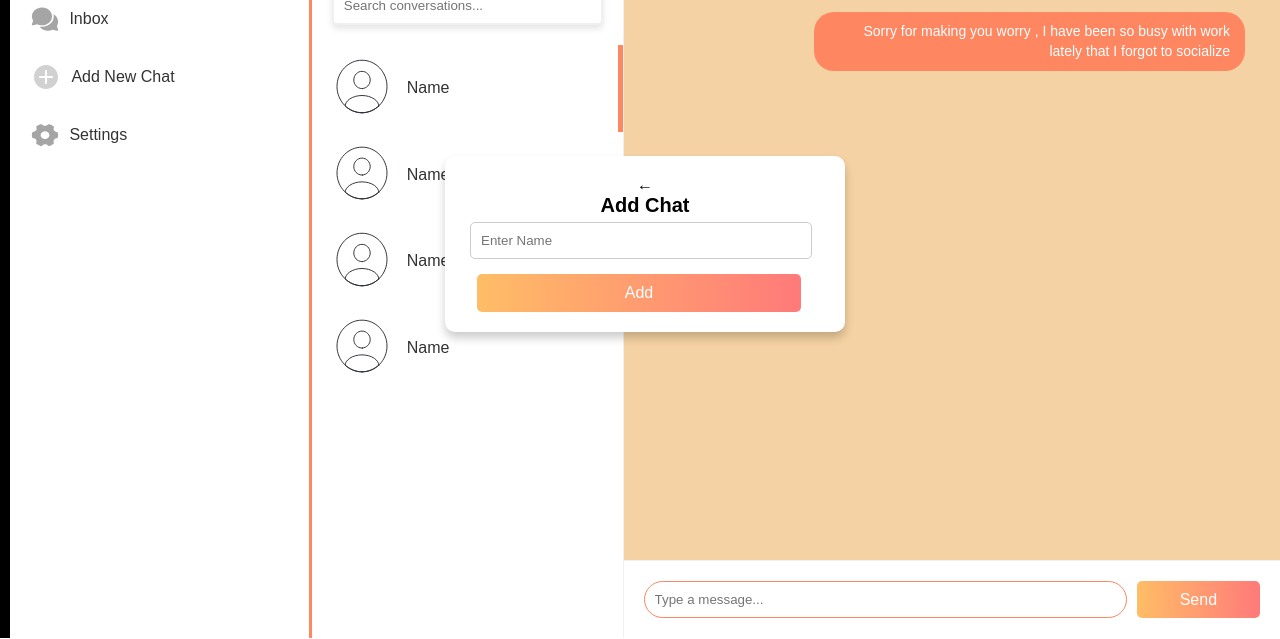
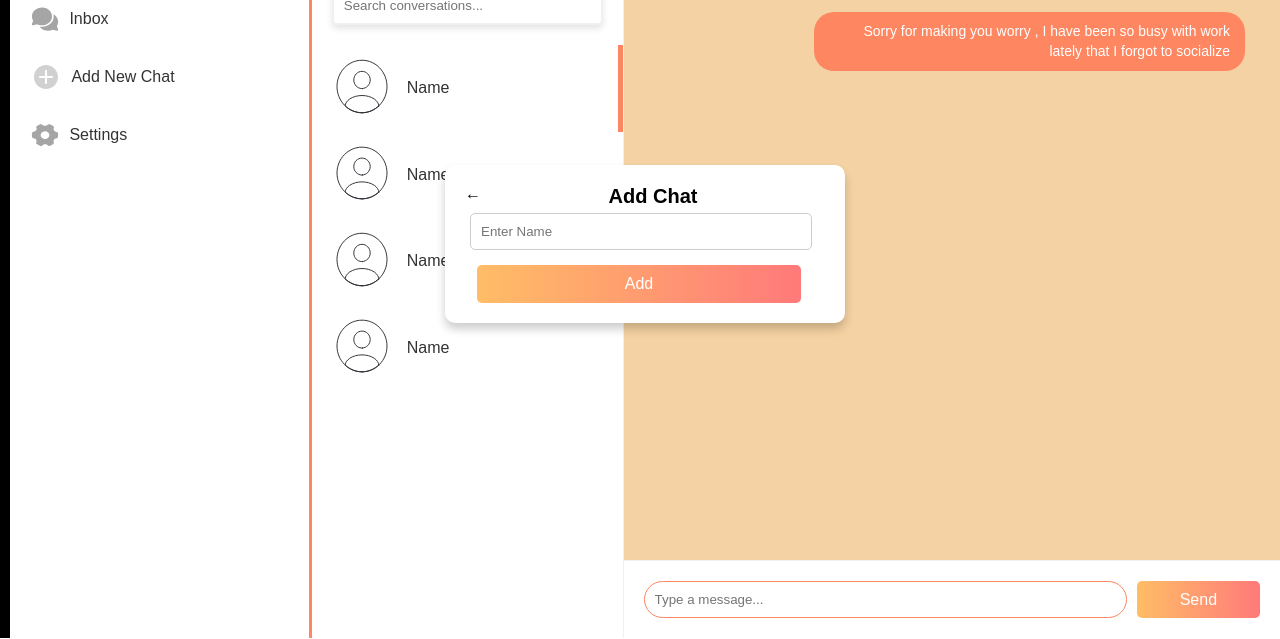
Before and after one commit to umernaseeralam/TextboX, a website: page Page 2/index.html in a window 1280 px wide. Both pictures are taken after a click on the button "Add New Chat". Shown: the part 161-800 px from the top of the page. Drawn offline with Linux system fonts and the light colour scheme.

Commit message:
Add files via upload

```diff
--- a/Page 2/index.html
+++ b/Page 2/index.html
@@ -78,14 +78,14 @@
                     </p>
                     </button>
                     <div class="New-chatPopUp" id="popUp">
-                        <label class="back-label" display:inline-block; for="AddNewChat" onclick="closepopUp()" >&larr;</label>
+                        <label id="back-label"  for="AddNewChat" onclick="closepopUp()" >&larr;</label>
                      <h1>Add Chat</h1>
                      <div class="input-group">
                      <input type="text" id="User-name" name="User-name" placeholder="Enter Name"></div>
                      <button type="submit" class="Add">Add</button>
                     </div>
                     <button class="MenuOption" >
-                        <img class="MenuIcon" src="Images/SettingIcon.svg" alt="Inbox">
+                        <img class="MenuIcon" src="Images/SettingIcon.svg" alt="Settings">
                         <a class="Link-text" href="../Settings/Settings.html"><p  class="PStyling" >
                         Settings
                     </p>
--- a/Page 2/main.css
+++ b/Page 2/main.css
@@ -446,6 +446,8 @@
    box-shadow: 0px 6px 10px rgba(0, 0, 0, 0.2);
    visibility: hidden;
 
+   transition: opacity 0.3s ease, visibility 0.3s ease;
+
 }
 .openpopUp{
     visibility: visible;
@@ -472,6 +474,7 @@
     margin-left: 12px;
 
 
+
 }
 .New-chatPopUp button:hover{
     opacity: 0.8;
@@ -484,6 +487,9 @@
     border: none;
 
 
+}
+#back-label{
+    float: left;
 }
 .profile-icon {
     text-align: center;
```
